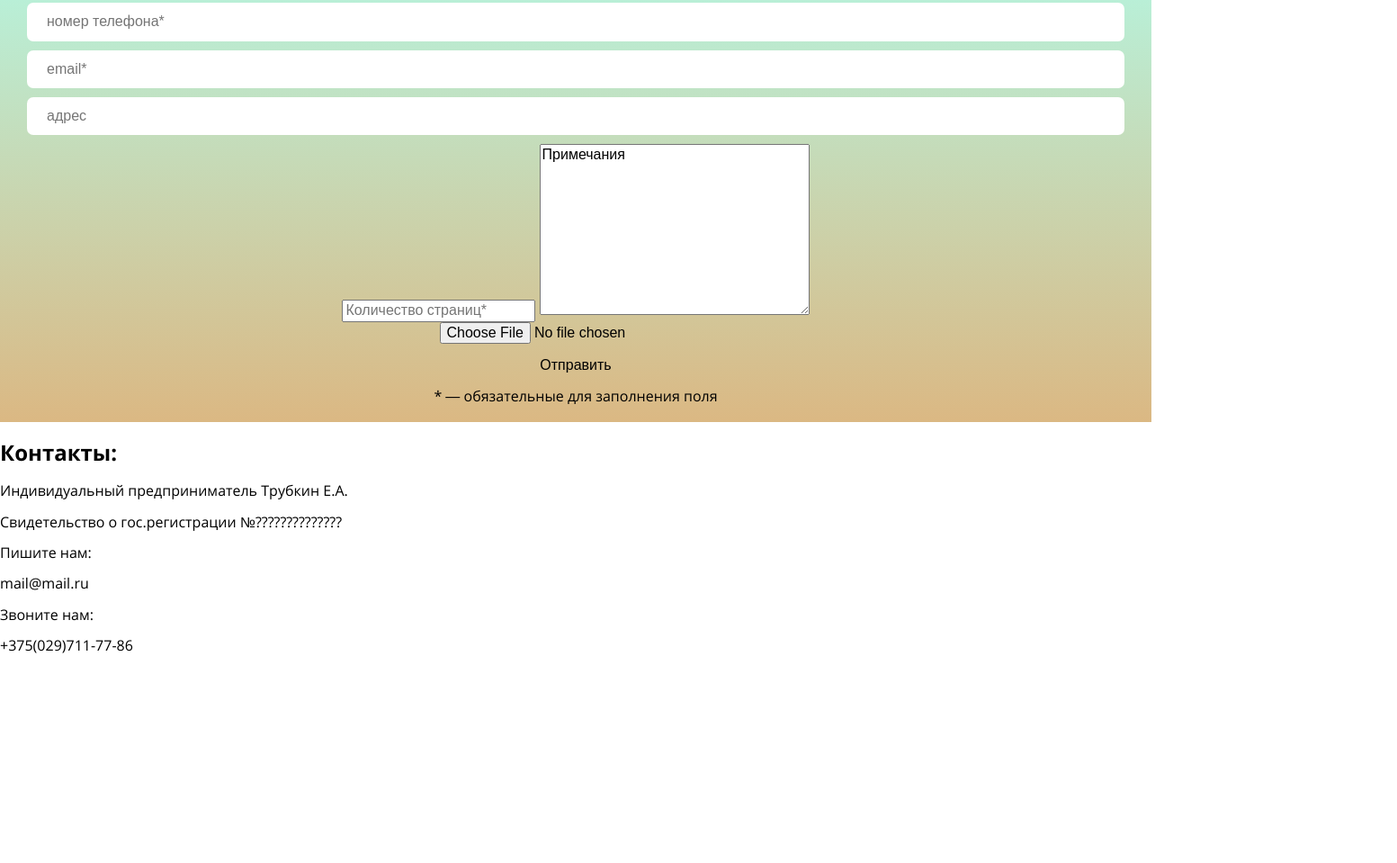
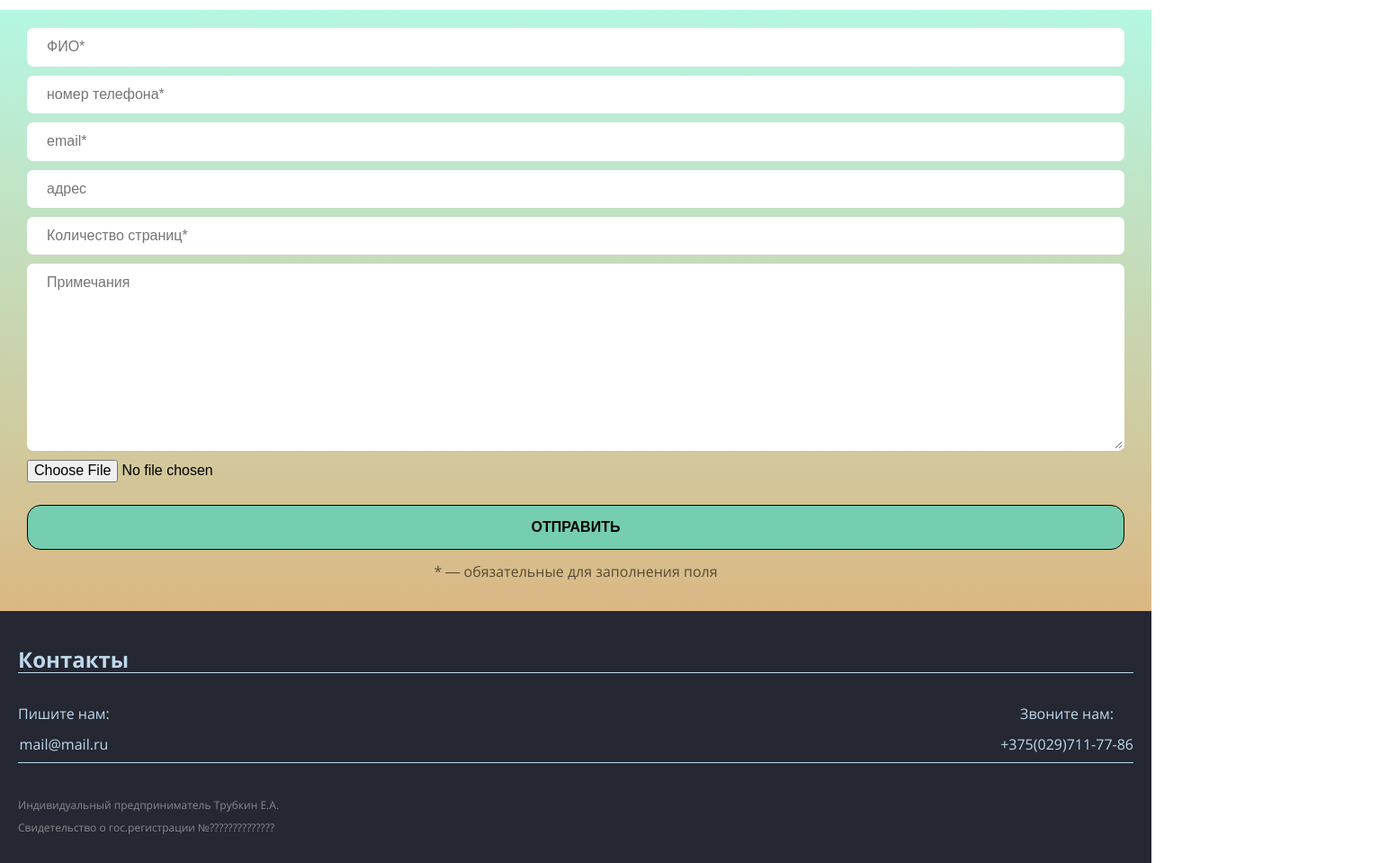
Before and after one commit to sergeytrubkin/StudentWork, a website: page src/index.html in a window 1280 px wide. Shown: the part 1053-2012 px from the top of the page at 90% size, 1553 px wide, since content can reach past the window. Before the commit the page ends 1781 px from the top, so only its background shows below. Drawn offline with nearby package versions, Linux system fonts and the light colour scheme; files that its build step writes are made by us from their sources.

Commit message:
стилизация мобильной версии без цветовой схемы

```diff
--- a/src/index.html
+++ b/src/index.html
@@ -153,18 +153,18 @@
 
 
                 <label class="field-text__item">
-                <input type="number" name="count" placeholder="Количество страниц*" required>
+                  <input class="field-text__input" type="number" name="count" placeholder="Количество страниц*" required>
                   <span class="field-text__text"></span>
                 </label>
 
                 <label class="field-text__item">
-                <textarea name="text" cols="30" rows="10">Примечания</textarea>
+                  <textarea class="field-text__input" name="text" cols="30" rows="10" placeholder="Примечания"></textarea>
                 </label>
 
               </div><!-- /field-text__wrapper -->
             </div><!-- field-text -->
 
-          <input type="file" value="file" placeholder="Выберите файл">
+            <input class="field-text__file" type="file" value="file" placeholder="Выберите файл">
 
             <div class="form__button">
               <div class="form__button-wrap">
@@ -182,13 +182,11 @@
   </main>
 
   <footer class="footer-page">
+    <div class="footer-page__wrap">
 
-    <h2 class="footer-page__heading">Контакты:</h2>
+      <h2 class="footer-page__heading">Контакты</h2>
 
-    <div class="footer-page__left">
-      <p class="footer-page__text">Индивидуальный предприниматель <span>Трубкин Е.А.</span></p>
-      <p class="footer-page__text">Свидетельство о гос.регистрации <span>№??????????????</span></p>
-    </div>
+      <div class="footer-page__inner-wrap">
 
         <div class="footer-page__mail">
           <p class="footer-page__text">Пишите нам:</p>
@@ -200,6 +198,13 @@
           <a href="tel:+375297117786" class="footer-page__link">+375(029)711-77-86</a>
         </div>
 
+      </div>
+
+      <div class="footer-page__left">
+        <p class="footer-page__text">Индивидуальный предприниматель <span>Трубкин Е.А.</span></p>
+        <p class="footer-page__text">Свидетельство о гос.регистрации <span>№??????????????</span></p>
+      </div>
+    </div> <!-- footer-page__wrap -->
   </footer>
   <script src="js/jquery-3.1.1.min.js"></script>
   <script src="js/custom.js"></script>
--- /dev/null
+++ b/src/less/blocks/cooperation.less
@@ -0,0 +1,12 @@
+.cooperation__heading {
+  width: 250px;
+  margin: 0 auto;
+  margin-bottom: 30px;
+
+  text-align: center;
+  line-height: 1.4;
+}
+
+.cooperation__desription {
+  padding: 0 30px;
+}
--- a/src/less/blocks/field-text.less
+++ b/src/less/blocks/field-text.less
@@ -11,6 +11,10 @@
 
   &:focus {
     border: 2px @border-input-color dotted;
-
   }
 }
+
+.field-text__file {
+  margin-right: 100%;
+  margin-bottom: 25px;
+}
--- /dev/null
+++ b/src/less/blocks/footer-page.less
@@ -0,0 +1,31 @@
+.footer-page {
+  background-color: @footer-bg;
+  color: @footer-text-color;
+}
+
+.footer-page__wrap {
+  padding: 20px;
+}
+
+.footer-page__heading {
+  border-bottom: 1px solid @footer-text-color;
+}
+
+.footer-page__inner-wrap {
+  display: flex;
+  justify-content: space-between;
+  margin-bottom: 40px;
+  padding-bottom: 10px;
+
+  text-align: center;
+  border-bottom: 1px solid @footer-text-color;
+}
+
+.footer-page__link {
+  color: @footer-text-color;
+}
+
+.footer-page__left {
+  color: #858a8d;
+  font-size: @font-size-mini;
+}
--- a/src/less/blocks/form.less
+++ b/src/less/blocks/form.less
@@ -8,3 +8,26 @@
 .form__title {
   margin-bottom: 30px;
 }
+
+.form__btn {
+  width: 100%;
+  padding: 15px 25px;
+  margin-bottom: 15px;
+
+  background-color: @form-btn-bg;
+
+  text-transform: uppercase;
+  font-weight: bold;
+
+  border: 1px solid hsl(0, 100%, 0);
+  border-radius: 15px;
+
+  &:active {
+    background-color: darken(@form-btn-bg, 10%);
+  }
+}
+
+.form__endnote {
+  margin-bottom: 15px;
+  opacity: 0.6;
+}
--- a/src/less/global/variables.less
+++ b/src/less/global/variables.less
@@ -18,14 +18,17 @@
 
 // переменные для цвета
 
+@bg-color: #fff;
+@text-color: #000;
 @header-bg-color: rgba(24, 23, 53, 0.71);
 @header-text-color: #84f1e9;
 @border-input-color: #3849dc;
-@bg-color: #fff;
-@text-color: #000;
 @border-color: #333;
 @btn-menu-hover: #f4f4a3;
 @btn-menu-active: #f49f9f;
+@form-btn-bg: #74ceaf;
+@footer-bg: #252733;
+@footer-text-color: #bdd9eb;
 
 // переменные для кнопок
 
--- a/src/less/style.less
+++ b/src/less/style.less
@@ -19,3 +19,7 @@
 @import url("blocks/form.less");
 
 @import url("blocks/field-text.less");
+
+@import url("blocks/cooperation.less");
+
+@import url("blocks/footer-page.less");
```
Lines whose indentation alone changed are shown as unchanged.
